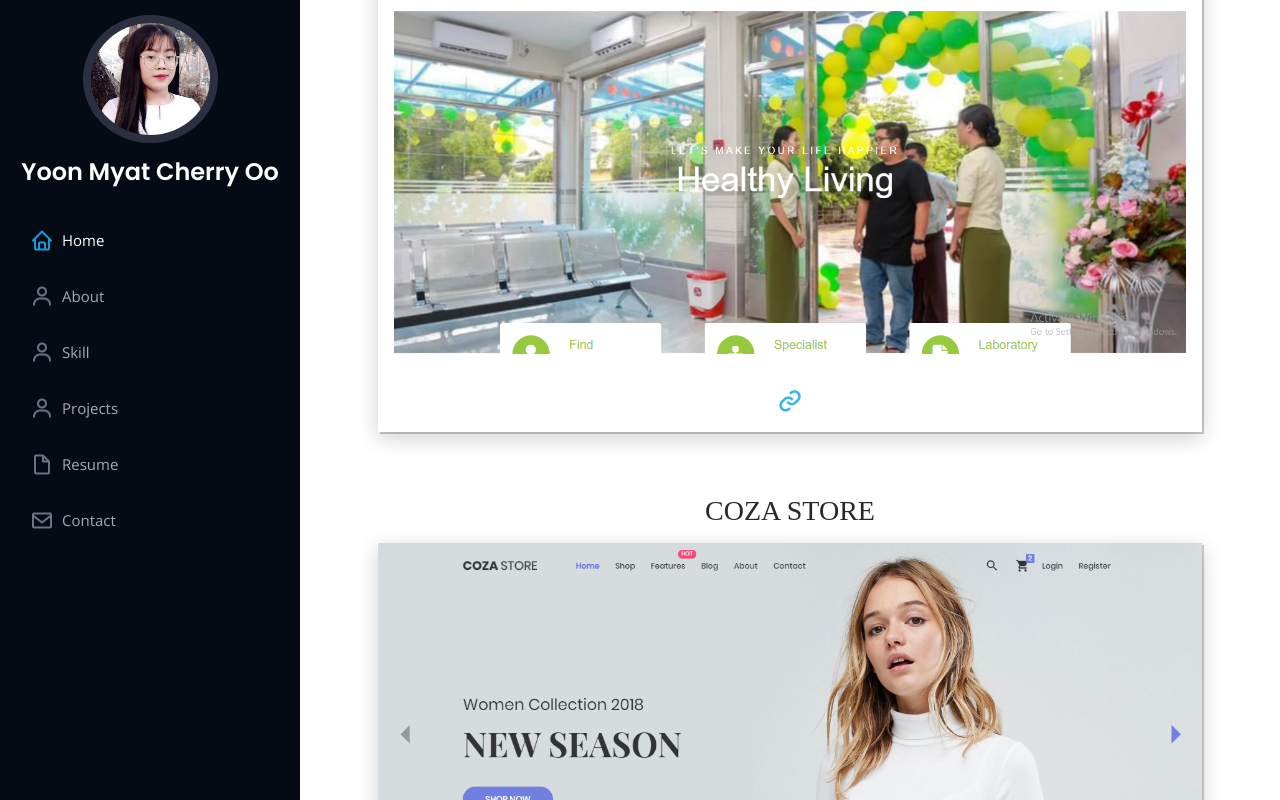
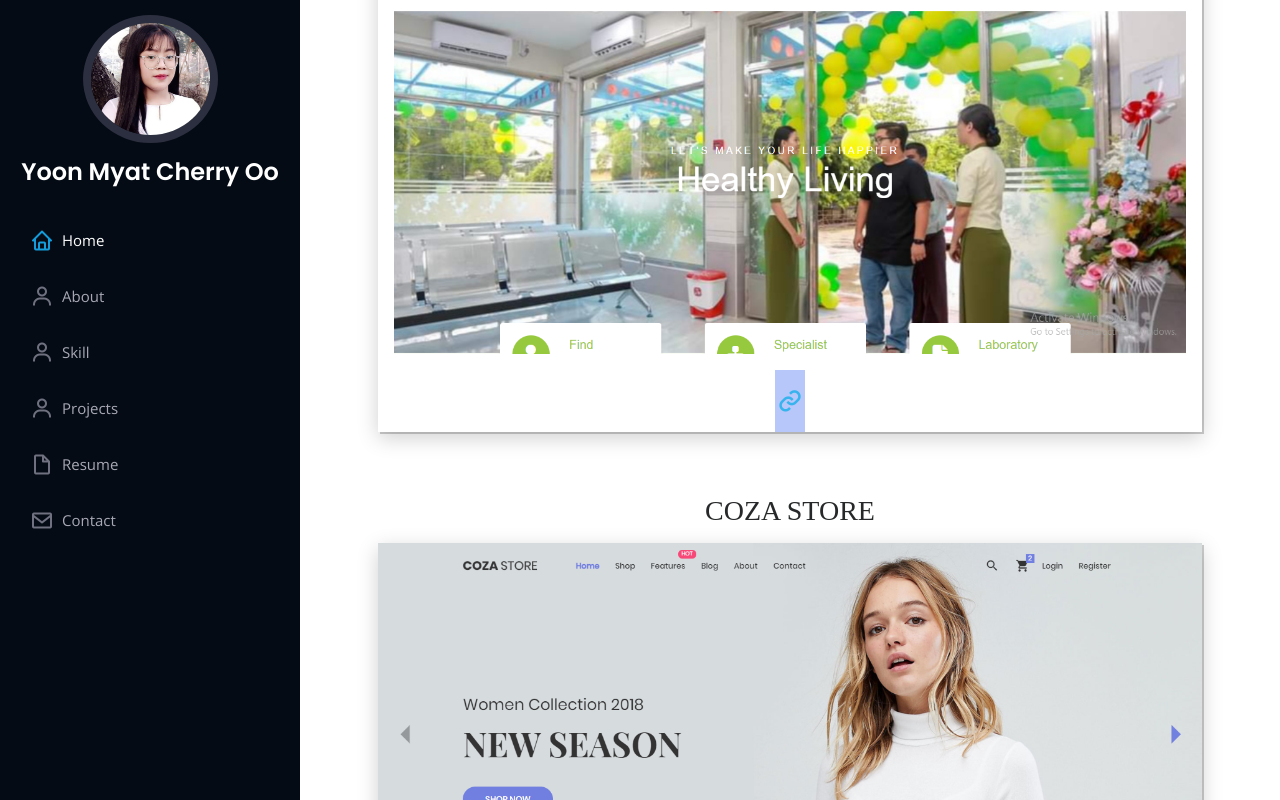
Before and after one commit to Yoon-Myat-Cherry-Oo/yoon-myat-cherry-oo.github.io, a plain HTML site: page index.html in a window 1280 px wide. In both pictures the pointer is over the link 790 px from the left and 2690 px from the top of the page. Shown: the part 2290-3090 px from the top of the page. Drawn offline with nearby package versions, Linux system fonts and the light colour scheme.

Commit message:
2nd changes

```diff
--- a/assets/css/style.css
+++ b/assets/css/style.css
@@ -635,6 +635,10 @@ section {
     background: rgba(159, 180, 248, 0.75);
 }
 
+#portfolio-links a:hover {
+    background: rgba(159, 180, 248, 0.75);
+}
+
 .portfolio .portfolio-wrap .portfolio-links a+a {
     border-left: 1px solid #37b3ed;
 }
```
